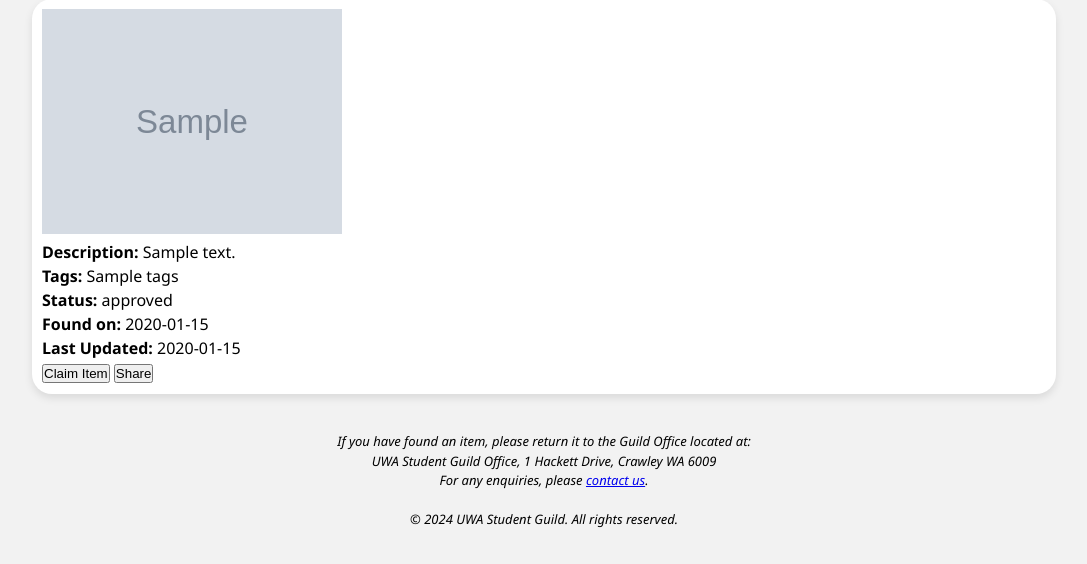
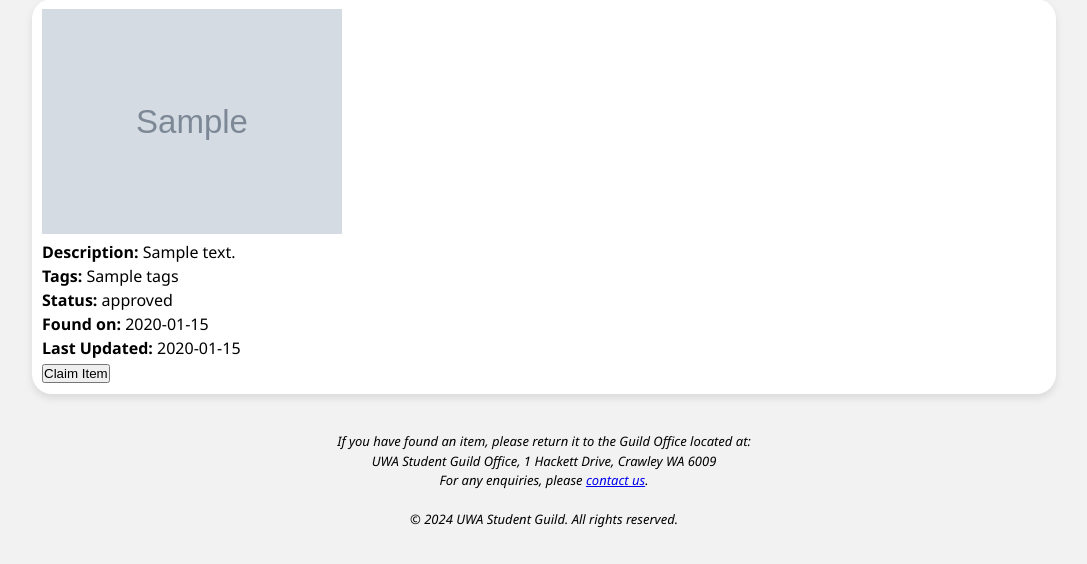
Before and after one commit to davidlinyh/CITS5505-project, a Python web app: template agileapp/app/templates/item.html in a window 1280 px wide. Shown: the part 167-731 px from the top of the page, without its empty margins (96-1183 px from the left). Run offline with Jinja, Linux system fonts and the light colour scheme; the template is opened without the code that fills it: most values are stand-ins (such as "Sample title", 1, 10 or a date in 2020); grey boxes marked "Sample" are stand-in pictures.

Commit message:
remove share button on item detail

```diff
--- a/agileapp/app/templates/item.html
+++ b/agileapp/app/templates/item.html
@@ -23,7 +23,6 @@ Item Details
     </section>
     <section>
         <button id="claimBtn">Claim Item</button>
-        <button onclick="alert('Share feature not yet implemented.');">Share</button>
     </section>
 </main>
 
```
